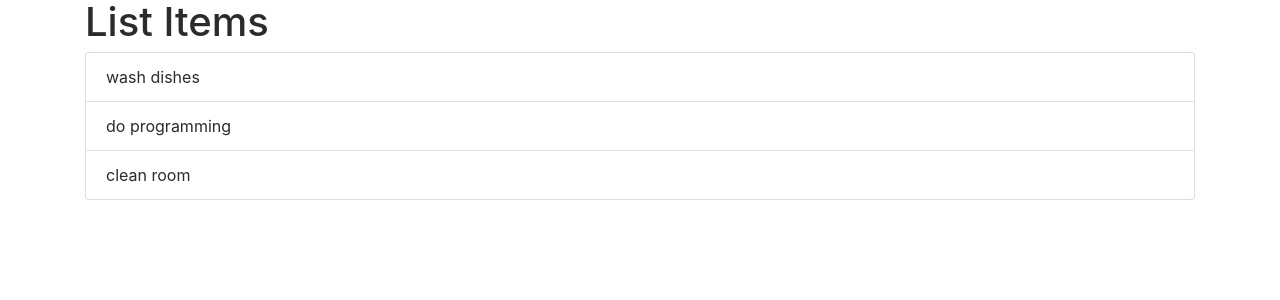
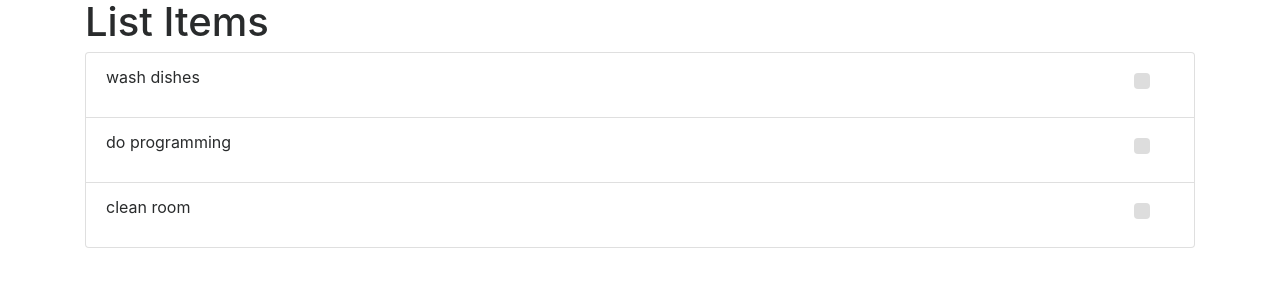
Before and after one commit to dbpiper/list-me, an Angular app in the folder client/: page / in a window 1280 px wide. Shown: the top 300 px of the page. Built offline with nearby package versions, Linux system fonts and the light colour scheme.

Commit message:
Add basic bootstrap checkboxs on the right of the list items.

```diff
--- a/client/src/app/components/list-items/list-items.component.html
+++ b/client/src/app/components/list-items/list-items.component.html
@@ -2,7 +2,12 @@
   <h1>List Items</h1>
   <ul class="list-group">
     <li class="list-group-item" *ngFor="let item of items">
-      {{ item.title }}
+      <p>{{ item.title }}</p>
+      <hr>
+      <label class="custom-control custom-checkbox">
+        <input type="checkbox" class="custom-control-input">
+        <span class="custom-control-indicator"></span>
+      </label>
     </li>
   </ul>
 </div>
```
